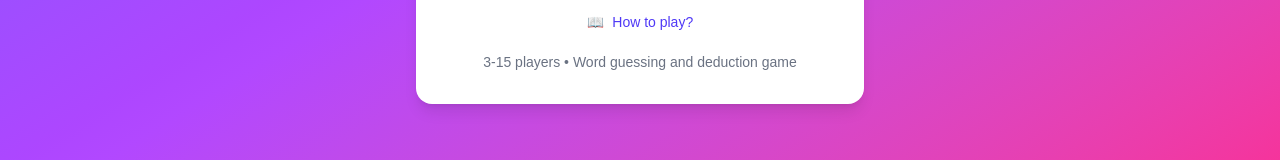
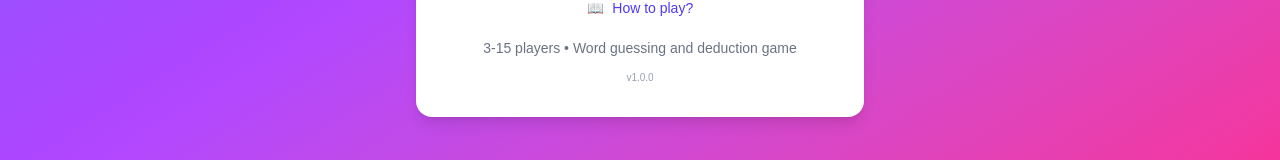
Before and after one commit to rlarin/imposter-game, a Next.js app: page / in a window 1280 px wide. Shown: the part 628-788 px from the top of the page. Built offline with nearby package versions, Linux system fonts and the light colour scheme.

Commit message:
✨ Update app version to 1.0.0 and display version in footer

```diff
--- a/app/page.tsx
+++ b/app/page.tsx
@@ -217,6 +217,9 @@ export default function Home() {
           </button>
 
           <p className="text-xs sm:text-sm text-gray-500 dark:text-gray-400">{t('home.footer')}</p>
+          <p className="text-[10px] text-gray-400 dark:text-gray-500 mt-2">
+            v{process.env.APP_VERSION}
+          </p>
         </div>
       </Card>
 
--- a/next.config.ts
+++ b/next.config.ts
@@ -1,12 +1,13 @@
-import type { NextConfig } from "next";
-import withPWAInit from "@ducanh2912/next-pwa";
+import type { NextConfig } from 'next';
+import withPWAInit from '@ducanh2912/next-pwa';
+import packageJson from './package.json';
 
 const withPWA = withPWAInit({
-  dest: "public",
+  dest: 'public',
   cacheOnFrontEndNav: true,
   aggressiveFrontEndNavCaching: true,
   reloadOnOnline: true,
-  disable: process.env.NODE_ENV === "development",
+  disable: process.env.NODE_ENV === 'development',
   workboxOptions: {
     disableDevLogs: true,
   },
@@ -15,6 +16,9 @@ const withPWA = withPWAInit({
 const nextConfig: NextConfig = {
   /* config options here */
   turbopack: {},
+  env: {
+    APP_VERSION: packageJson.version,
+  },
 };
 
 export default withPWA(nextConfig);
--- a/package.json
+++ b/package.json
@@ -1,6 +1,6 @@
 {
   "name": "imposter",
-  "version": "0.1.0",
+  "version": "1.0.0",
   "private": true,
   "scripts": {
     "dev": "next dev",
```
